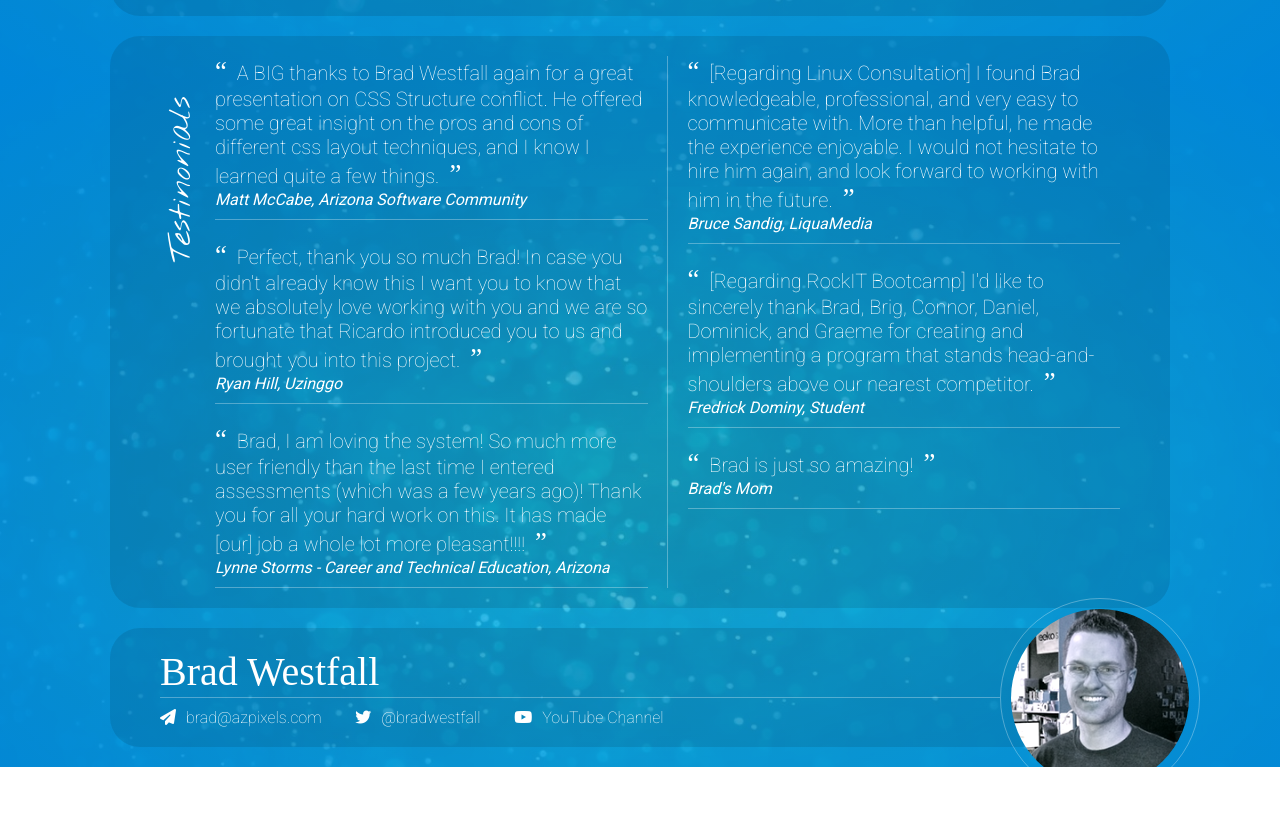
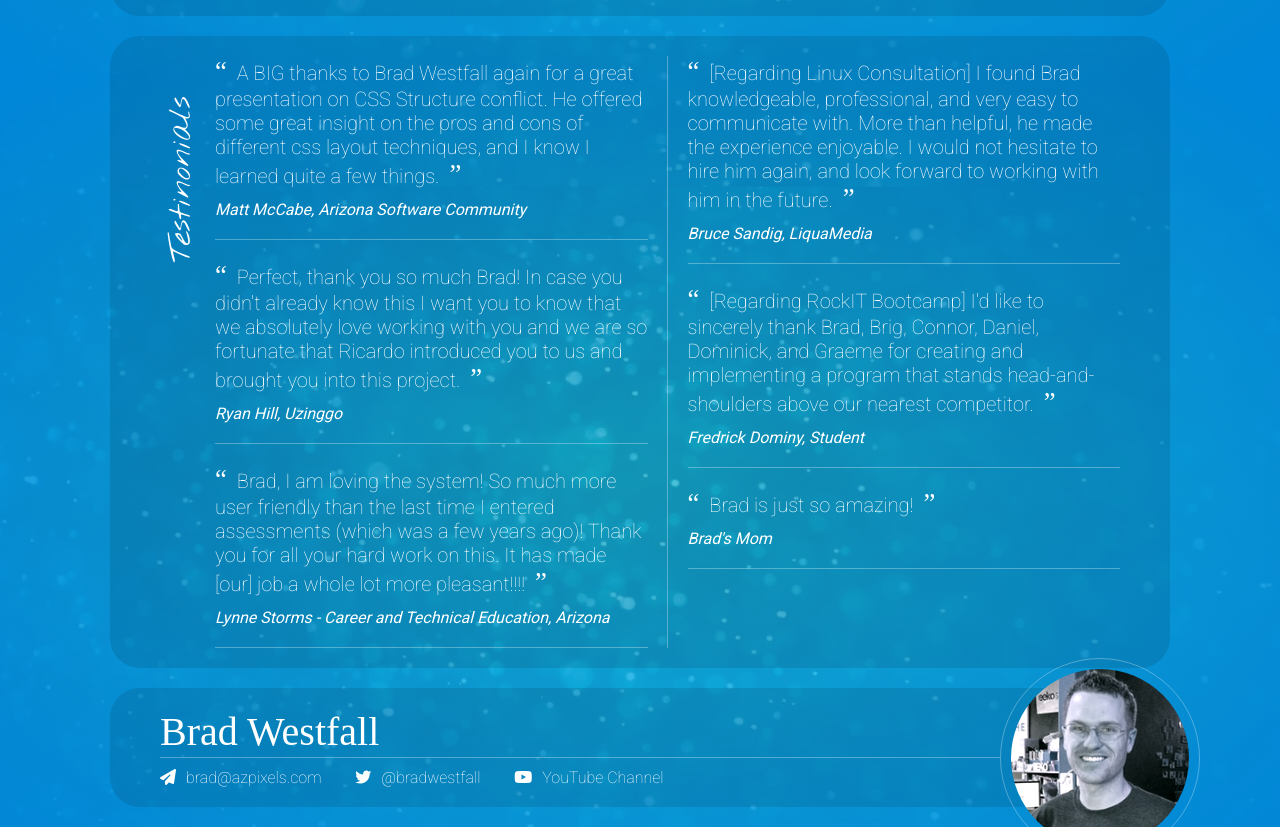
Before and after one commit to bradwestfall/azpixels, a website: page index.html in a window 1280 px wide. Shown: the part 1520-2347 px from the top of the page. Before the commit the page ends 2287 px from the top, so only its background shows below. Drawn offline with nearby package versions, Linux system fonts and the light colour scheme; a web font is replaced by a local one.

Commit message:
fix blockquote breaks

```diff
--- a/css/app/structure/_portfolio.scss
+++ b/css/app/structure/_portfolio.scss
@@ -37,6 +37,7 @@
 			letter-spacing: 1px;
 			padding: 20px;
 			padding-left: 50px;
+			transition:.5s;
 
 			&::before {
 				@include font-awesome('\f057');
@@ -44,9 +45,9 @@
 				top: 30px; left: 20px;
 				opacity: 0.4;
 			}
-
 			&:hover {
 				padding-bottom: 50px;
+				transition:.5s;
 				&::before {
 					opacity: 1;
 				}
--- a/css/app/structure/_testimonials.scss
+++ b/css/app/structure/_testimonials.scss
@@ -16,8 +16,9 @@
 
 	blockquote {
 		margin-bottom: 20px;
-		padding-bottom: 10px;
+		padding-bottom: 20px;
 		border-bottom: 1px solid $white-fade;
+
 		@include respond(800px) {
 			-webkit-column-break-inside:avoid;
 			-moz-column-break-inside:avoid;
@@ -28,6 +29,7 @@
 	}
 
 	cite {
+		margin-top: 10px;
 		font-weight: normal;
 	}
 
```
Also changed, not shown: css/styles.css.
